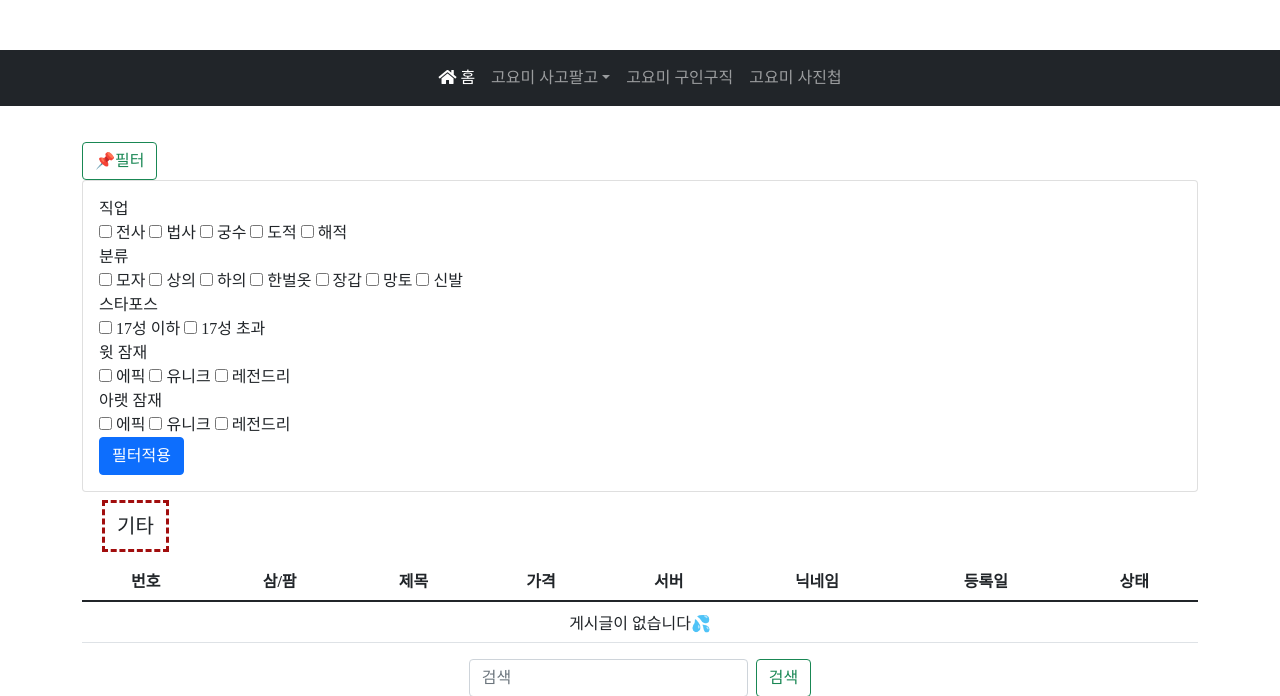
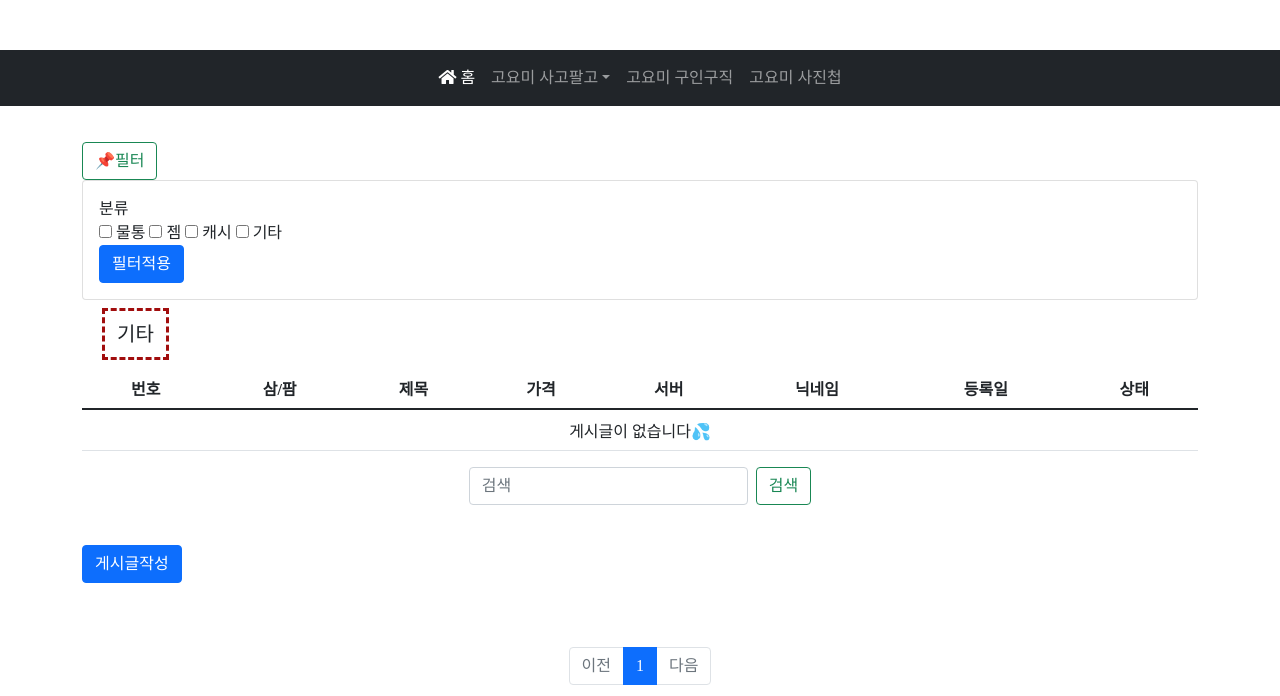
Before and after one commit to seuljaa/lllolll, a Django app: page /deal/deal_gita_list/ in a window 1280 px wide, after a click on "📌필터". Shown: the part 282-978 px from the top of the page. Run offline with Django 4.2, Linux system fonts and the light colour scheme; data that the repository does not hold is empty; some libraries are stand-ins or nearby versions; some web fonts are replaced.

Commit message:
필터성공2

```diff
--- a/config/templates/deal/deal_gita_list.html
+++ b/config/templates/deal/deal_gita_list.html
@@ -9,46 +9,20 @@ a{% extends "layout.html" %}
         📌필터
     </button>
     <div class="collapse" id="demo">
+        <form id="filterForm" method="get" action="{% url 'deal:deal_gita_list' %}">
         <div class="card card-body">
             <div>
-                직업<br>
-                <label><input type="checkbox" name="warrior" value="warrior"> 전사</label>
-                <label><input type="checkbox" name="magician" value="magician"> 법사</label>
-                <label><input type="checkbox" name="archer" value="archer"> 궁수</label>
-                <label><input type="checkbox" name="thief" value="thief"> 도적</label>
-                <label><input type="checkbox" name="pirate" value="pirate"> 해적</label>
-            </div>
-            <div>
                 분류<br>
-                <label><input type="checkbox" name="cap" value="cap"> 모자</label>
-                <label><input type="checkbox" name="top" value="top"> 상의</label>
-                <label><input type="checkbox" name="bottom" value="bottom"> 하의</label>
-                <label><input type="checkbox" name="dress" value="dress"> 한벌옷</label>
-                <label><input type="checkbox" name="gloves" value="gloves"> 장갑</label>
-                <label><input type="checkbox" name="cape" value="cape"> 망토</label>
-                <label><input type="checkbox" name="shoes" value="shoes"> 신발</label>
-            </div>
-            <div>
-                스타포스<br>
-                <label><input type="checkbox" name="under_17" value="under_17"> 17성 이하</label>
-                <label><input type="checkbox" name="up_17" value="up_17"> 17성 초과</label>
-            </div>
-            <div>
-                윗 잠재<br>
-                <label><input type="checkbox" name="epic" value="epic"> 에픽</label>
-                <label><input type="checkbox" name="unique" value="unique"> 유니크</label>
-                <label><input type="checkbox" name="legendary" value="legendary"> 레전드리</label>
-            </div>
-            <div>
-                아랫 잠재<br>
-                <label><input type="checkbox" name="epic" value="epic"> 에픽</label>
-                <label><input type="checkbox" name="unique" value="unique"> 유니크</label>
-                <label><input type="checkbox" name="legendary" value="legendary"> 레전드리</label>
+                <label><input type="checkbox" name="kind" value="물통"> 물통</label>
+                <label><input type="checkbox" name="kind" value="젬"> 젬</label>
+                <label><input type="checkbox" name="kind" value="캐시"> 캐시</label>
+                <label><input type="checkbox" name="kind" value="기타"> 기타</label>
             </div>
             <div>
                 <input type="submit" class="btn btn-primary" value="필터적용">
             </div>
         </div>
+        </form>
     </div>
     <p class="t-m-5 t-text-xl"><span style="border: 3px dashed #a10d0d; padding: 0.6em;">기타</span></p>
     <table class="table table-hover t-text-center t-align-middle">
--- a/deal/views.py
+++ b/deal/views.py
@@ -130,6 +130,7 @@ def deal_gita_detail(request, deal_id):
 def deal_gita_list(request):
     page = request.GET.get('page', '1')
     search_keyword = request.GET.get('search_keyword', '')
+    filter_kind = request.GET.getlist('kind')
 
     deal_items = DealItems.objects.filter(category=False).order_by('-create_date')
 
@@ -138,6 +139,12 @@ def deal_gita_list(request):
             Q(subject__icontains=search_keyword)
         ).distinct()
 
+    if filter_kind:
+        query = Q()
+        for i in filter_kind:
+            query = query | Q(kind__icontains=i)
+            deal_items = deal_items.filter(query)
+
     paginator = Paginator(deal_items, 10)
     page_obj = paginator.get_page(page)
 
```
